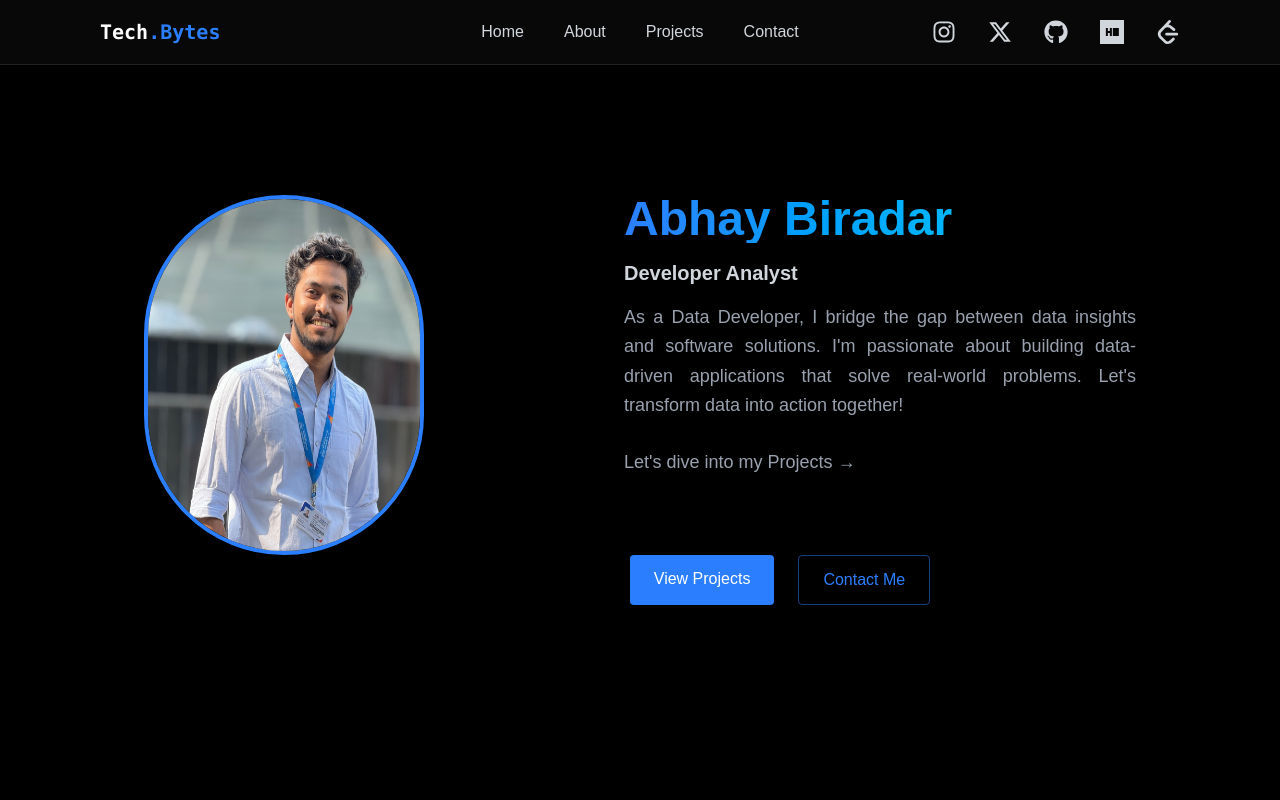
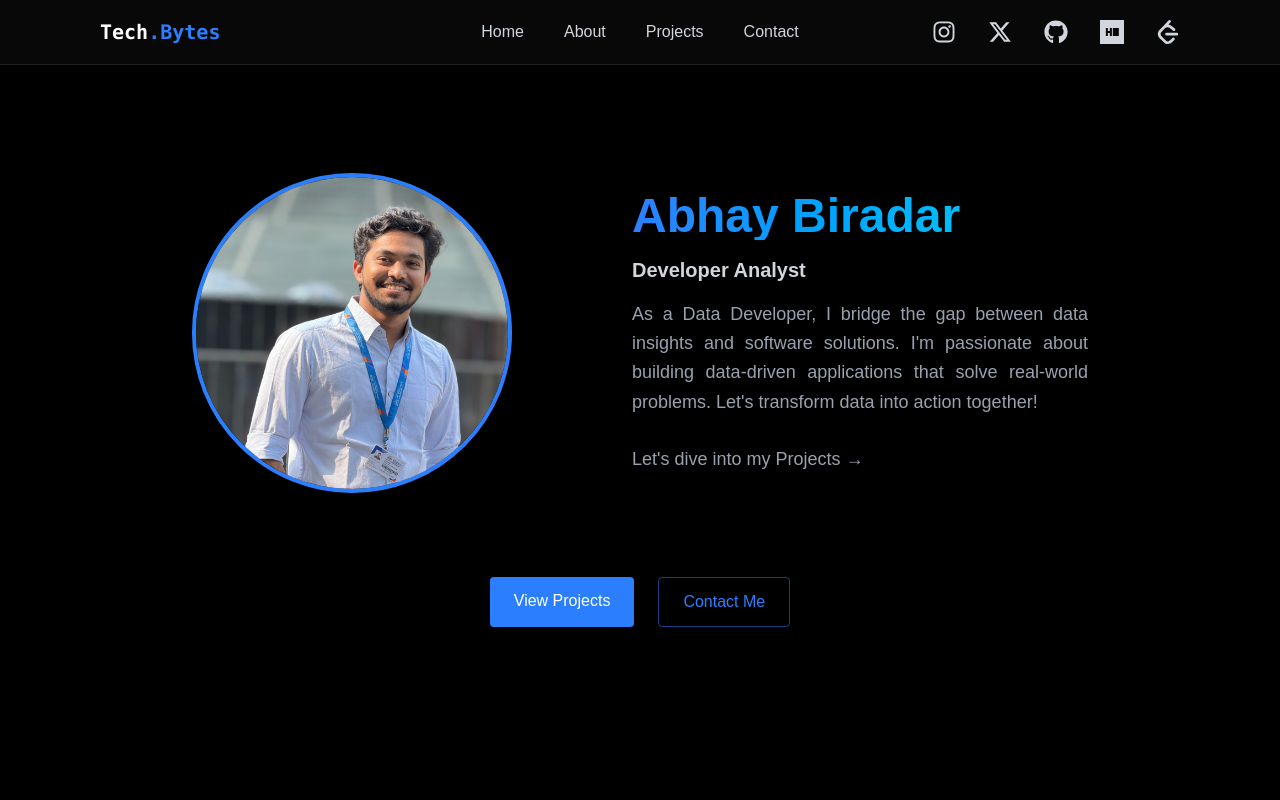
Before and after one commit to AKBiradar02/akweb_portfolio, a React (Vite) app: page / in a window 1280 px wide. Shown: the top 800 px of the page. Built offline with nearby package versions, Linux system fonts and the light colour scheme.

Commit message:
Performed the changes into Home.jsx

```diff
--- a/src/App.jsx
+++ b/src/App.jsx
@@ -7,6 +7,7 @@ import { Home } from "./components/sections/home";
 import { About } from "./components/sections/About";
 import { Projects } from "./components/sections/projects";
 import { Contact } from "./components/sections/contact";
+
 
 
 function App() {
--- a/src/components/MobileMenu.jsx
+++ b/src/components/MobileMenu.jsx
@@ -63,5 +63,7 @@ export const MobileMenu = ({ menuOpen, setMenuOpen }) => {
         Contact
       </a>
     </div>
+
+
   );
 };
--- a/src/components/sections/home.jsx
+++ b/src/components/sections/home.jsx
@@ -2,19 +2,18 @@ import { RevealOnScroll } from "../RevealOnScroll";
 
 export const Home = () => {
   return (
-    <section
-      id="home"
-      className="min-h-screen flex items-center justify-center relative "
+    <section id="home" className="min-h-screen flex items-center justify-center relative px-4">
+      <RevealOnScroll>
+        <div className="text-center z-10 px-5 flex flex-col items-center gap-15">
 
-    >
-      <RevealOnScroll>
-        <div className="text-center z-10 px-4 flex flex-col items-center">
-
-          <div className="flex flex-col md:flex-row items-center justify-end md:items-start text-center md:text-left px-6 md:px-16 gap-50">
+          <div className="flex flex-col md:flex-row items-center justify-center text-center md:text-left px-6 md:px-16 gap-12 w-full max-w-5xl gap-30">
             {/* Profile Picture */}
-            <div>
-              <img src="/images/profile.jpg" alt="Abhay Biradar"
-              className=" w-24 h-24 md:w-70 md:h-90 rounded-full border-4 border-blue-500 shadow-lg" />
+            <div className="flex justify-center items-center flex-shrink-0">
+              <img
+                src="./images/profile.jpg"
+                alt="Abhay Biradar"
+                className="w-24 h-24 md:w-80 md:h-80 rounded-full border-4 border-blue-500 shadow-lg"
+              />
             </div>
 
             {/* Text Content */}
@@ -38,7 +37,7 @@ export const Home = () => {
           </div>
 
           {/* Buttons */}
-          <div className="flex justify-center space-x-6 ml-70 ">
+          <div className="flex justify-center space-x-6 mt-6">
             <a
               href="#projects"
               className="bg-blue-500 text-white py-3 px-6 rounded font-medium transition hover:-translate-y-0.5 hover:shadow-lg"
@@ -48,7 +47,7 @@ export const Home = () => {
 
             <a
               href="#contact"
-              className="border border-blue-500/50 text-blue-500 py-3 px-6  rounded font-medium transition hover:-translate-y-0.5 hover:bg-blue-500/10"
+              className="border border-blue-500/50 text-blue-500 py-3 px-6 rounded font-medium transition hover:-translate-y-0.5 hover:bg-blue-500/10"
             >
               Contact Me
             </a>
```
